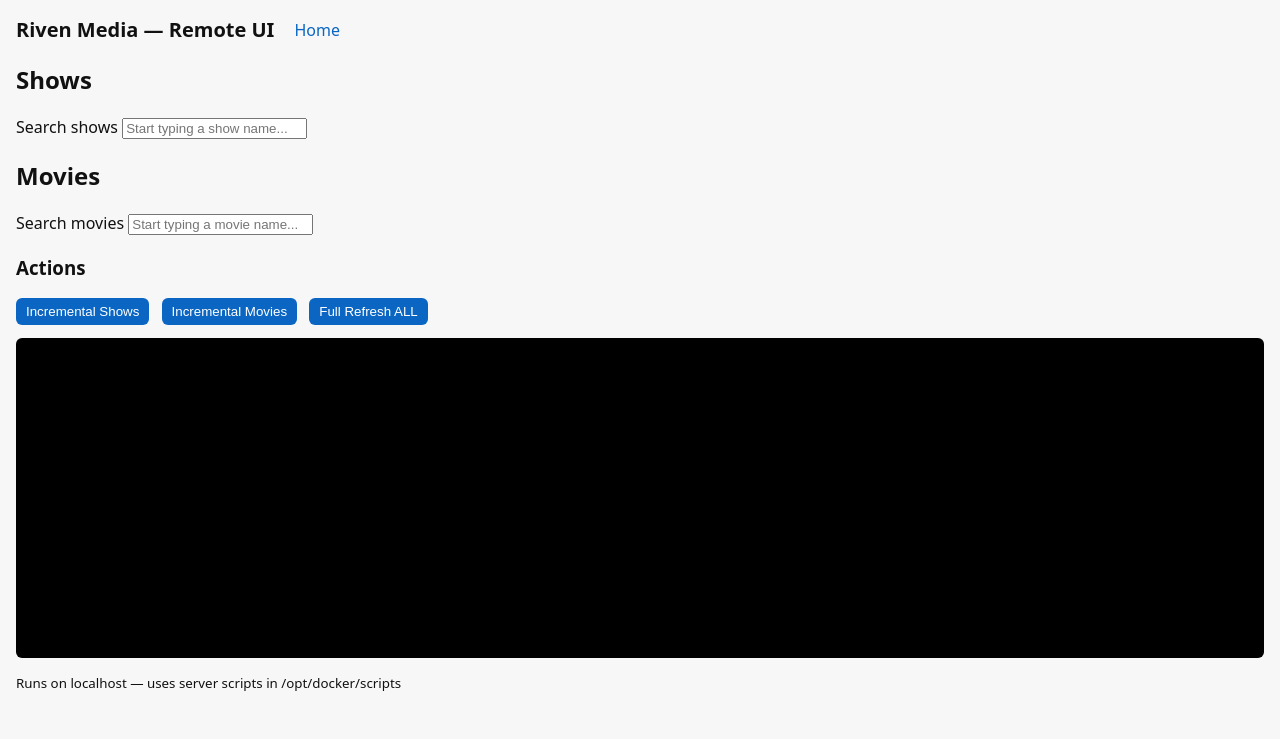
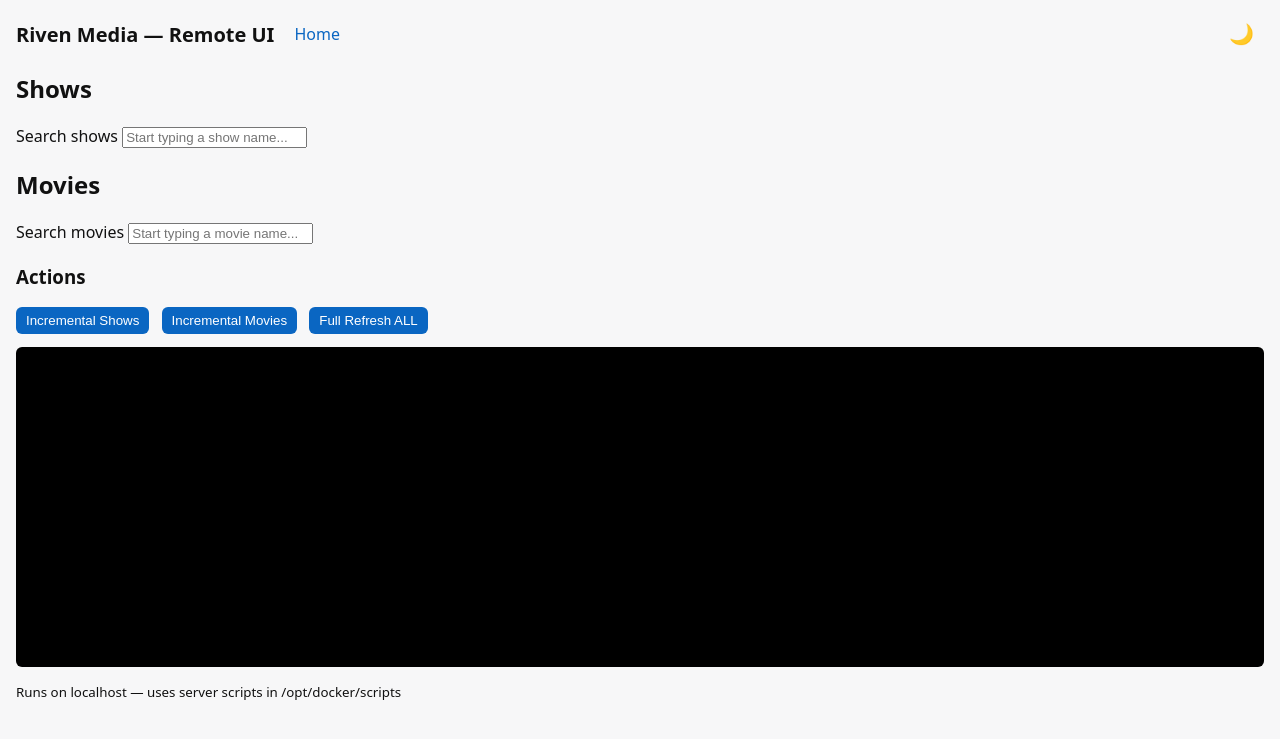
Before and after one commit to mthibault25/jellyfin-refresh, a Flask app: page / in a window 1280 px wide. Shown: the top 739 px of the page. Run offline with Flask 2, Linux system fonts and the light colour scheme; parts of the project's set-up code (start-up, migrations or seed data) failed here and were passed over.

Commit message:
adding a dark mode

```diff
--- a/templates/layout.html
+++ b/templates/layout.html
@@ -11,6 +11,7 @@
     <nav>
       <a href="{{ url_for('index') }}">Home</a>
     </nav>
+    <button id="theme-toggle" class="theme-toggle">🌙</button>
   </header>
 
   <main>
@@ -22,6 +23,39 @@
   </footer>
 
   <script>
+  function toggleTheme() {
+    const current = document.documentElement.getAttribute("data-theme");
+    const next = current === "dark" ? "light" : "dark";
+    document.documentElement.setAttribute("data-theme", next);
+  }
+
+  //
+  // DARK MODE TOGGLE LOGIC
+  //
+  const root = document.documentElement;
+  const toggleBtn = document.getElementById("theme-toggle");
+
+  // Load saved theme or system preference
+  const saved = localStorage.getItem("theme");
+  if (saved) {
+    root.setAttribute("data-theme", saved);
+    toggleBtn.textContent = saved === "dark" ? "☀️" : "🌙";
+  } else {
+    // match OS
+    const prefersDark = window.matchMedia("(prefers-color-scheme: dark)").matches;
+    const theme = prefersDark ? "dark" : "light";
+    root.setAttribute("data-theme", theme);
+    toggleBtn.textContent = prefersDark ? "☀️" : "🌙";
+  }
+
+  toggleBtn.addEventListener("click", () => {
+    const current = root.getAttribute("data-theme");
+    const next = current === "dark" ? "light" : "dark";
+    root.setAttribute("data-theme", next);
+    localStorage.setItem("theme", next);
+    toggleBtn.textContent = next === "dark" ? "☀️" : "🌙";
+  });
+
   // helper: stream command output and display inside a <pre> element
   async function streamToPre(url, form=null, preId='output') {
     const pre = document.getElementById(preId)
@@ -63,5 +97,79 @@
     }
   }
   </script>
+  <style>
+  /* ---------- DARK MODE ---------- */
+  html[data-theme="dark"] body {
+    background: #111214;
+    color: #e5e7eb;
+  }
+
+  /* cards / sections */
+  html[data-theme="dark"] .card,
+  html[data-theme="dark"] .season {
+    background: #1b1c1f;
+    color: #e5e7eb;
+    box-shadow: 0 1px 4px rgba(0,0,0,0.4);
+  }
+
+  /* autocomplete */
+  html[data-theme="dark"] .suggestions {
+    background: #1b1c1f;
+    border-color: #333;
+  }
+  html[data-theme="dark"] .suggestion-item {
+    color: #fff;
+  }
+  html[data-theme="dark"] .suggestion-item:hover {
+    background: #2a2c31;
+  }
+
+  /* labels */
+  html[data-theme="dark"] label {
+    color: #ddd;
+  }
+
+  /* search input */
+  html[data-theme="dark"] input {
+    background: #222;
+    color: #eee;
+    border: 1px solid #444;
+  }
+
+  /* buttons */
+  html[data-theme="dark"] button {
+    background: #2563eb;
+    color: #fff;
+  }
+
+  /* output terminal */
+  html[data-theme="dark"] .output {
+    background: #000;
+    color: #0f0;
+  }
+
+  /* link colors */
+  html[data-theme="dark"] a {
+    color: #60a5fa;
+  }
+
+  /* resolution colors */
+  html[data-theme="dark"] .ep-4k { color: #22c55e; }
+  html[data-theme="dark"] .ep-1080 { color: #60a5fa; }
+  html[data-theme="dark"] .ep-720 { color: #facc15; }
+
+  /* toggle button */
+  .theme-toggle {
+    background: transparent;
+    border: none;
+    font-size: 20px;
+    cursor: pointer;
+    margin-left: auto;
+  }
+  .theme-toggle:hover {
+    opacity: 0.8;
+  }
+  </style>
+
 </body>
 </html>
```
Also changed, not shown: static/style.css (line endings or trailing spaces).
